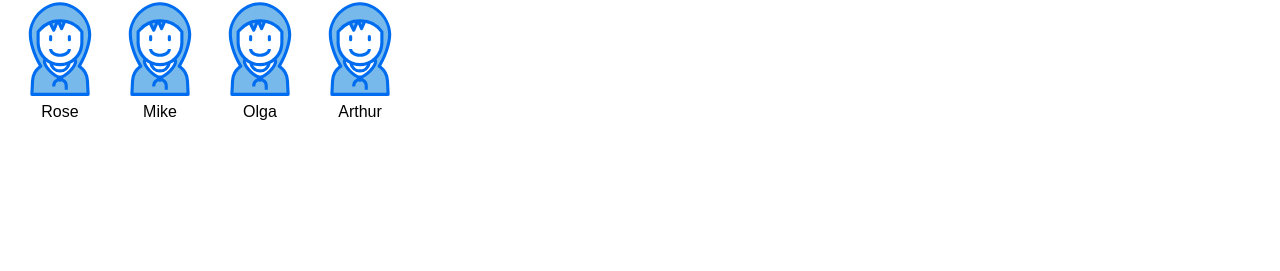
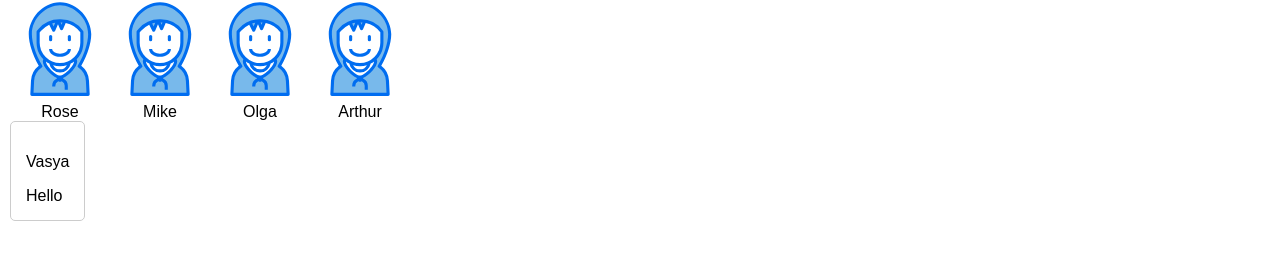
Before and after one commit to bearbur/photo-tape, a React app: page / in a window 1280 px wide. Shown: the part 206-477 px from the top of the page. Built offline with nearby package versions, Linux system fonts and the light colour scheme.

Commit message:
Add templates for blog post and phot-tape

```diff
--- /dev/null
+++ b/src/components/blog/blog.tsx
@@ -0,0 +1,26 @@
+import * as React from 'react';
+
+export type BlogProps = { posts: Array<{ id: string, author: string, content: string }> }
+
+//todo add controls for blog by blog id
+const Blog: React.FunctionComponent<BlogProps> = ({ posts }: BlogProps) => {
+
+    return (
+        <div style={
+            {
+                display:'flex',
+                flexDirection: 'column',
+                border: '1px solid #ccc',
+                borderRadius: '5px',
+                padding: '15px'
+            }
+        }>{
+            posts.map(({ id, author, content }, postKey) => <div key={`postKey_${postKey}_${id}`}>
+                <p>{author}</p>
+                <span>{content}</span>
+            </div>)
+        }</div>
+    )
+}
+
+export default Blog;
--- /dev/null
+++ b/src/components/photo-tape/photo-tape.tsx
@@ -0,0 +1,27 @@
+import * as React from 'react';
+
+export type PhotoTapeProps = { photos: Array<{ src: string, name: string }> };
+
+const PhotoTape: React.FunctionComponent<PhotoTapeProps> = ({ photos }: PhotoTapeProps) => {
+
+    return (
+        <div style={{ display: 'flex', flexDirection: 'row', justifyContent: 'flex-start' }}>
+            {photos.map((photo, photoKey) => (
+                <div key={`photoKey_${photoKey}`}>
+                    <div>
+                        <img
+                            src={photo['src'] ? photo['src'] : './static/user.svg'}
+                            alt={'No data'}
+                            style={{ height: '100px' }}
+                        />
+                    </div>
+                    <div style={{ width: '100%', textAlign: 'center' }}>
+                        <span>{photo['name']}</span>
+                    </div>
+                </div>
+            ))}
+        </div>
+    )
+}
+
+export default PhotoTape;
--- a/src/containers/app.tsx
+++ b/src/containers/app.tsx
@@ -22,10 +22,12 @@ const photosMock = [
     },
 ];
 
+const postsMock = [{id: 'er45', author: 'Vasya', content: 'Hello'}]
+
 type AppProps = { userName: string };
 
 const App: React.FunctionComponent<AppProps> = ({ userName }: AppProps) => {
-    return <Main userName={userName} photos={photosMock} />;
+    return <Main userName={userName} photos={photosMock} posts={postsMock} />;
 };
 
 export default App;
--- a/src/containers/main.tsx
+++ b/src/containers/main.tsx
@@ -1,6 +1,8 @@
 import * as React from 'react';
 import Header from '../components/header';
 import Footer from '../components/footer';
+import PhotoTape from '../components/photo-tape/photo-tape'
+import Blog from '../components/blog/blog';
 
 const titleMock = 'Photo tape';
 const navLinksMock = [
@@ -12,31 +14,19 @@ const navLinksMock = [
 
 const contactsMock = { email: 'bearbur@gmail.com' };
 
-type MainProps = { photos: Array<{ src: string; name: string }>; userName: string };
+type MainProps = { photos: Array<{ src: string; name: string }>; userName: string; posts: Array<{ author: string, id: string, content: string }> };
 
-const Main: React.FunctionComponent<MainProps> = ({ photos, userName }: MainProps) => (
+const Main: React.FunctionComponent<MainProps> = ({ photos, userName, posts }: MainProps): JSX.Element => (
     <div style={{ display: 'flex', flexDirection: 'column' }}>
         <Header title={titleMock} navLinks={navLinksMock} />
         <main>
             <div>
                 <h1>{`Hello, ${userName}`}</h1>
             </div>
-            <div style={{ display: 'flex', flexDirection: 'row', justifyContent: 'flex-start' }}>
-                {photos.map((photo, photoKey) => (
-                    <div key={`photoKey_${photoKey}`}>
-                        <div>
-                            <img
-                                src={photo['src'] ? photo['src'] : './static/user.svg'}
-                                alt={'No data'}
-                                style={{ height: '100px' }}
-                            />
-                        </div>
-                        <div style={{ width: '100%', textAlign: 'center' }}>
-                            <span>{photo['name']}</span>
-                        </div>
-                    </div>
-                ))}
-            </div>
+
+            <PhotoTape photos={photos} />
+            <Blog posts={posts} />
+
         </main>
         <Footer email={contactsMock.email} />
     </div>
```
